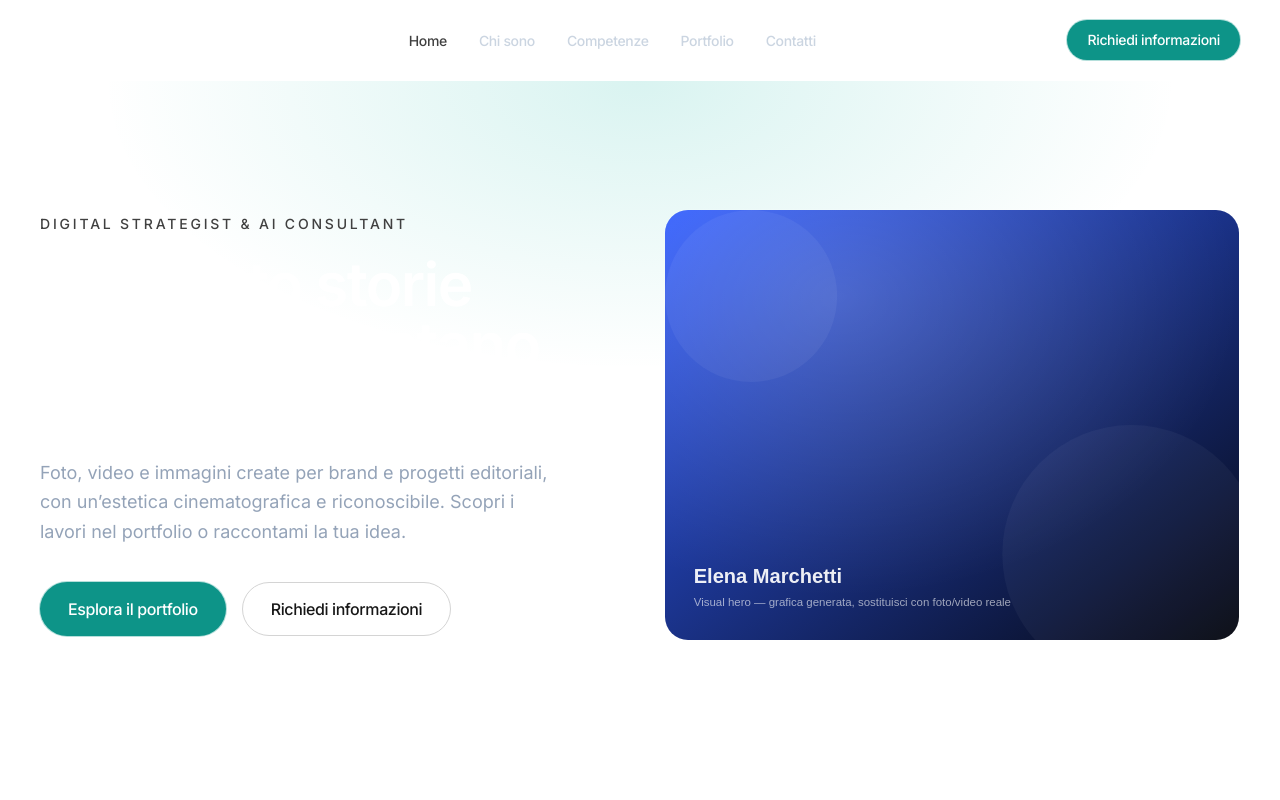
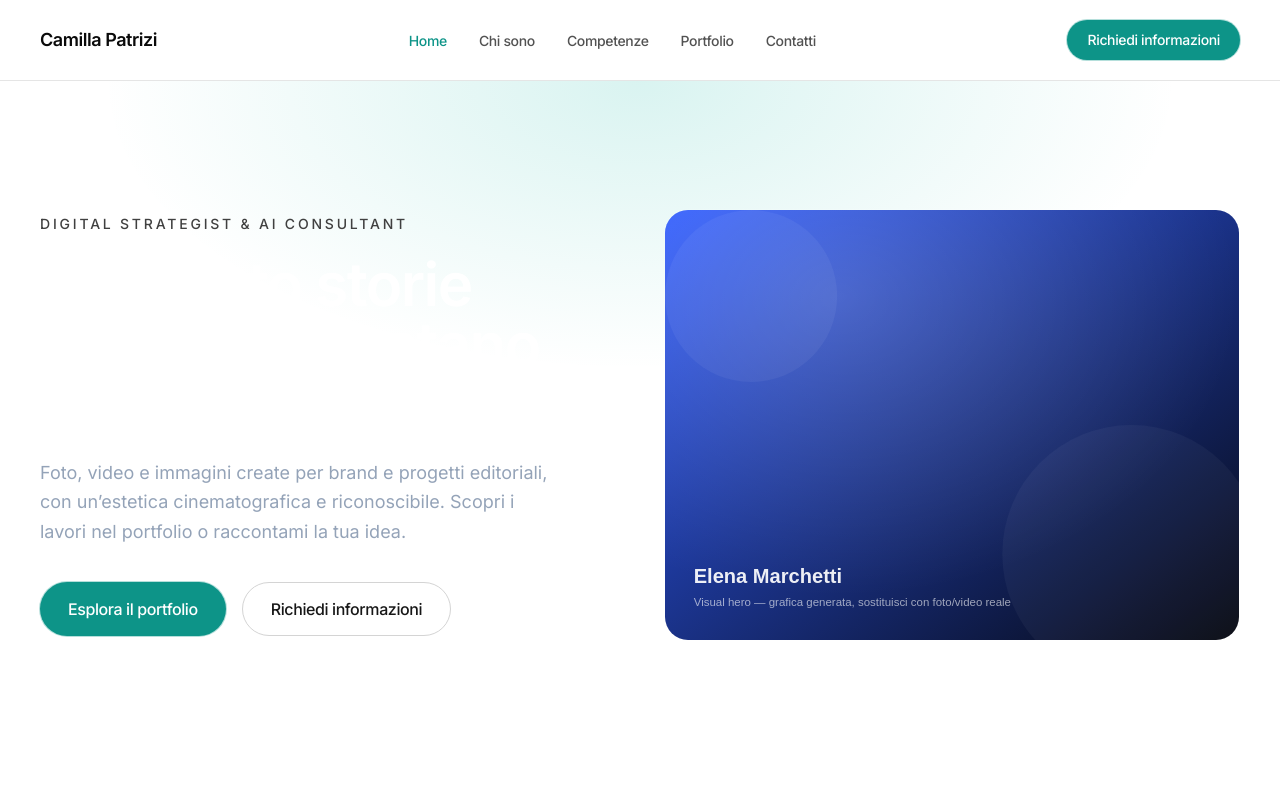
Before and after one commit to Camilla86/Camilla-Patrizi-Portfolio, a Next.js app: page / in a window 1280 px wide. Shown: the top 800 px of the page. Built offline with nearby package versions, Linux system fonts and the light colour scheme; no server answers.

Commit message:
Header: sfondo chiaro, nuovo menu (Chi sono, Competenze, Portfolio, Contatti)

```diff
--- a/src/components/layout/Header.tsx
+++ b/src/components/layout/Header.tsx
@@ -12,9 +12,9 @@ export function Header() {
   const pathname = usePathname();
 
   return (
-    <header className="sticky top-0 z-50 border-b border-white/5 bg-navy-950/80 backdrop-blur-xl">
+    <header className="sticky top-0 z-50 border-b border-neutral-200 bg-white/90 backdrop-blur-xl">
       <div className="section-container relative flex h-20 items-center justify-between">
-        <Link href="/" className="text-lg font-semibold tracking-tight text-white">
+        <Link href="/" className="text-lg font-semibold tracking-tight text-neutral-950">
           {siteConfig.name}
         </Link>
 
@@ -27,7 +27,7 @@ export function Header() {
                   aria-current={pathname === item.href ? 'page' : undefined}
                   className={cn(
                     'text-sm font-medium tracking-tight transition-colors',
-                    pathname === item.href ? 'text-electric-300' : 'text-slate-300 hover:text-white'
+                    pathname === item.href ? 'text-teal-600' : 'text-neutral-600 hover:text-neutral-950'
                   )}
                 >
                   {item.label}
```
